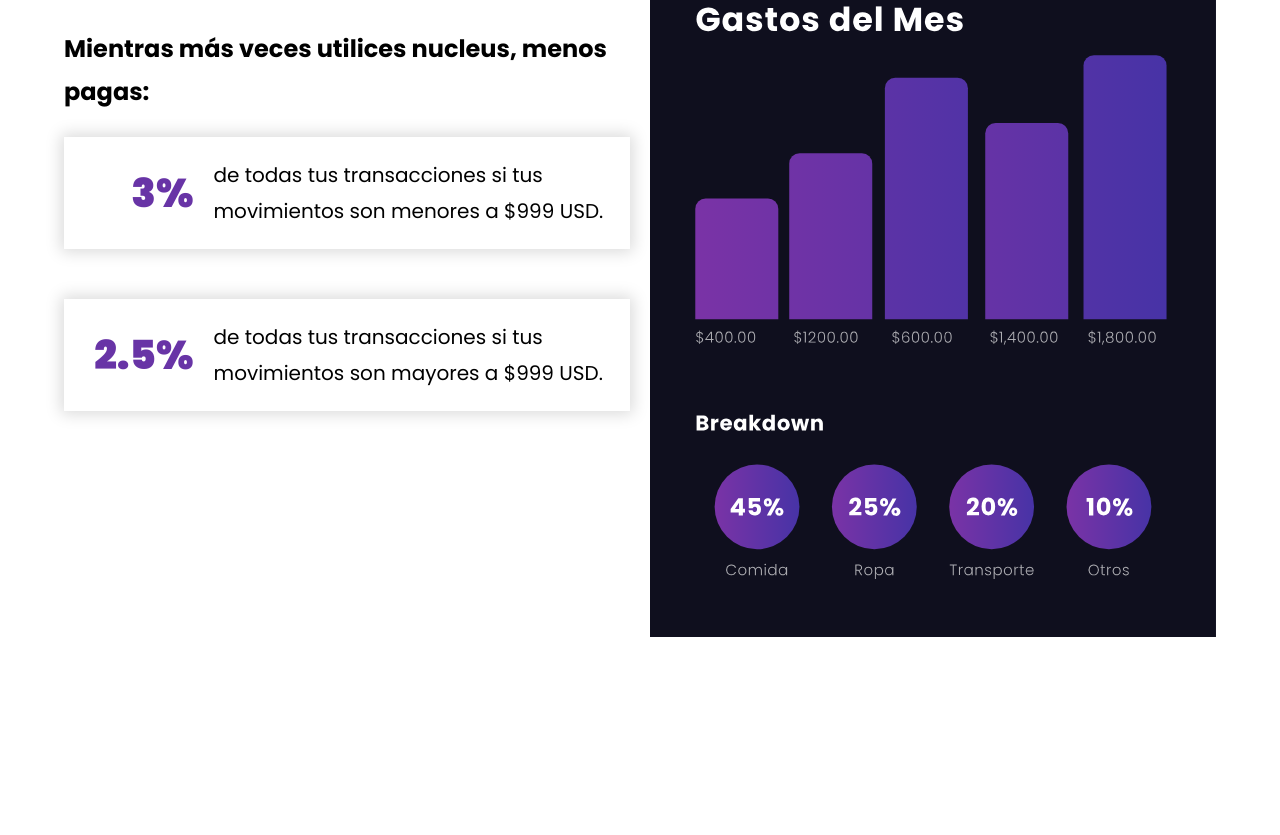
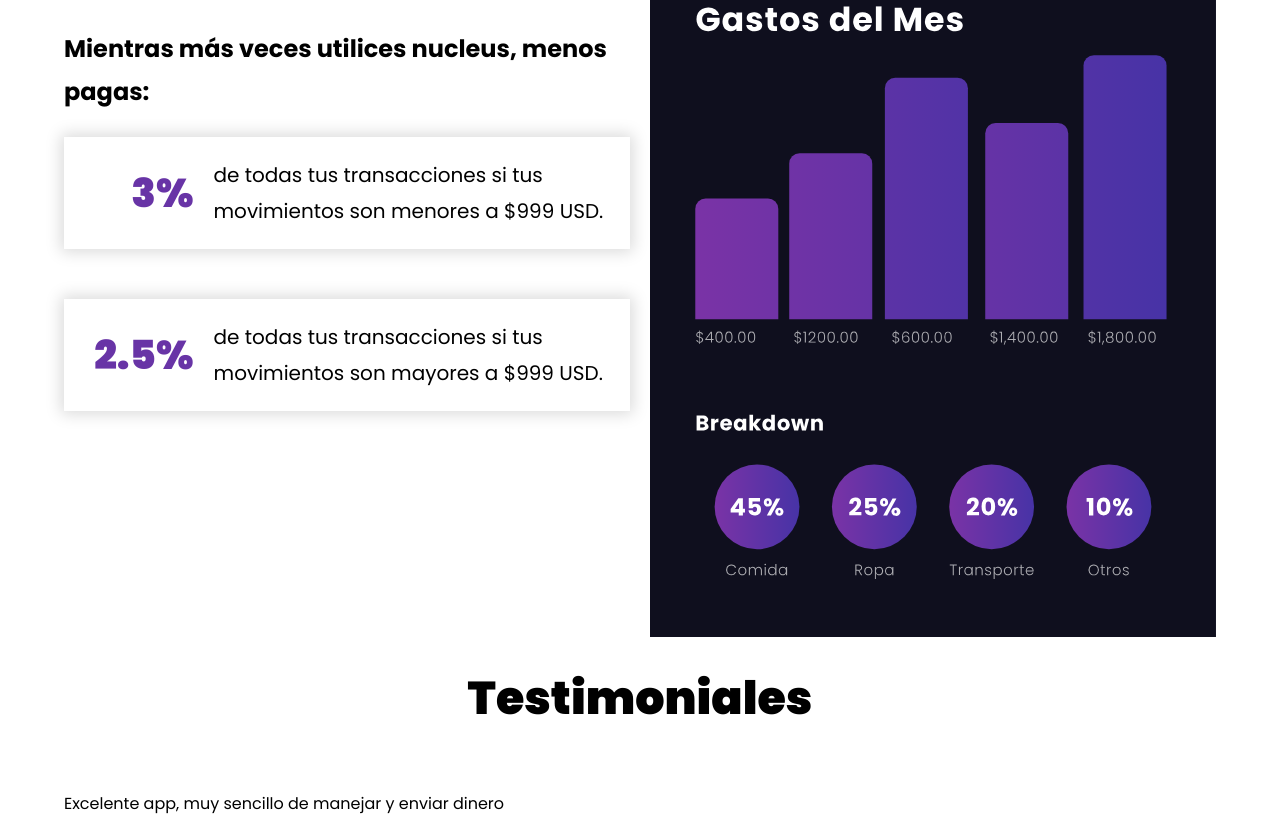
Before and after one commit to JosueP0721/Proyecto--Nucleus, a website: page index.html in a window 1280 px wide. Shown: the part 3458-4293 px from the top of the page. Before the commit the page ends 4095 px from the top, so only its background shows below. Drawn offline with Linux system fonts and the light colour scheme.

Commit message:
testimoniales HTML

```diff
--- a/index.html
+++ b/index.html
@@ -111,5 +111,15 @@
                 </div>
             </div>
         </section>
+        <section class="testimoniales">
+            <div class="testimoniales__contenedor">
+                <h2 class="testimoniales__heading">Testimoniales</h2>
+                <div class="testimoniales__grid">
+                    <div class="testimonial">
+                        <p class="testimonial__texto">Excelente app, muy sencillo de manejar y enviar dinero</p>
+                    </div>
+                </div>
+            </div>
+        </section>
 </body>
 </html>
```
